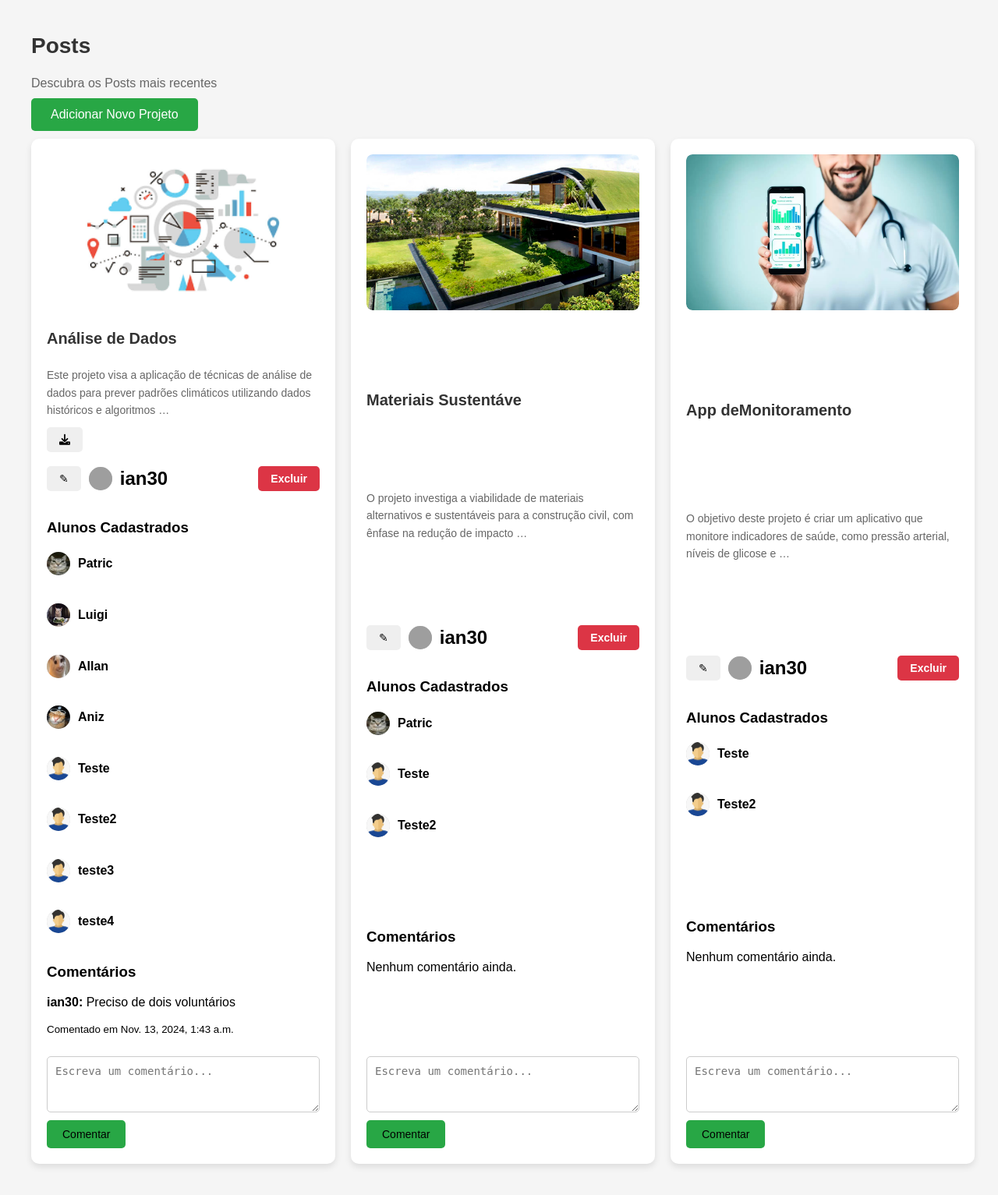
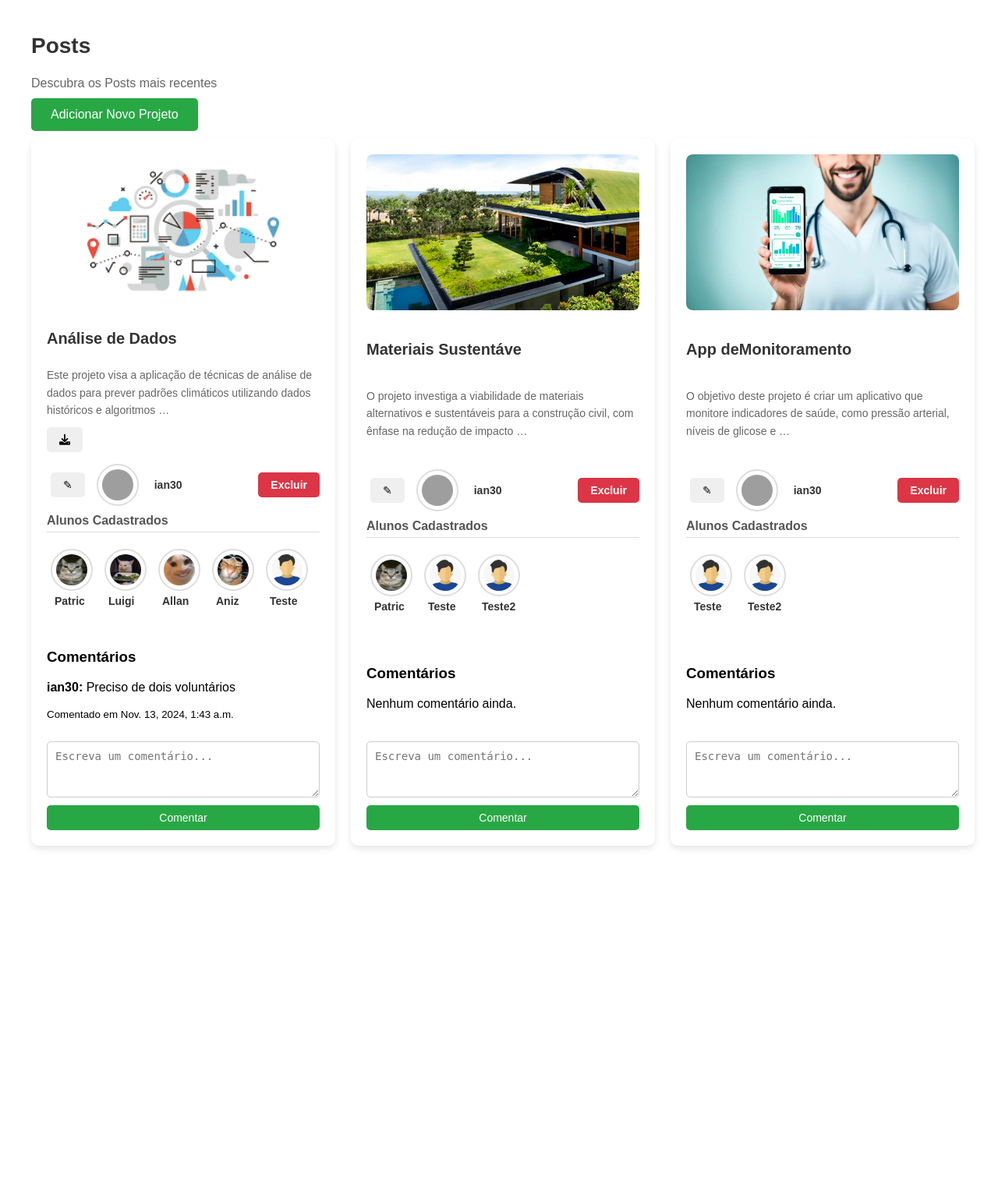
Before and after one commit to KaliRodri/IniCampi, a Django app: page / in a window 1280 px wide. Shown: the part 52-1585 px from the top of the page at 78% size. After the commit the page ends 1141 px from the top, so only its background shows below. Run offline with Django 5.2, Linux system fonts and the light colour scheme; a user stored in the database is signed in; data comes from the database, SQL or seed files in the repository; both versions use the stored data as it was after the commit; grey boxes are pictures that could not be loaded.

Commit message:
Feed/students

```diff
--- a/ICampi/settings.py
+++ b/ICampi/settings.py
@@ -120,7 +120,7 @@ USE_TZ = True
 # https://docs.djangoproject.com/en/5.1/howto/static-files/
 
 STATIC_URL = 'static/'
-STATICFILES_DIRS = [os.path.join(BASE_DIR, "static")]
+STATICFILES_DIRS = [os.path.join(BASE_DIR, 'static')]
 
 MEDIA_URL = '/media/'
 MEDIA_ROOT = BASE_DIR / 'media'
--- a/feed/templates/edit_project.html
+++ b/feed/templates/edit_project.html
@@ -7,6 +7,7 @@
     {% load static %}
     <link rel="stylesheet" href="{% static 'css/style.css' %}">
     <link rel="stylesheet" href="{% static 'css/feed.css' %}">
+
 </head>
 <body>
     <header>
--- a/feed/templates/feed/feed.html
+++ b/feed/templates/feed/feed.html
@@ -1,5 +1,6 @@
 <!DOCTYPE html>
 <html lang="en">
+
 <head>
     <meta charset="UTF-8">
     <meta name="viewport" content="width=device-width, initial-scale=1.0">
@@ -8,8 +9,8 @@
     <link rel="stylesheet" href="{% static 'css/style.css' %}">
     <link rel="stylesheet" href="{% static 'css/feed.css' %}">
     <link href="https://cdnjs.cloudflare.com/ajax/libs/font-awesome/6.0.0-beta3/css/all.min.css" rel="stylesheet">
+</head>
 
-</head>
 <body>
     <header>
         <h1>ICampi</h1>
@@ -19,9 +20,9 @@
                 <button type="submit" style="background: none; border: none; cursor: pointer;">
                     <i class="fas fa-search"></i>
                 </button>
-                <a href="{% url 'home' %}" class="clear-search-btn"><i class="fa fa-undo" aria-hidden="true"></i>
+                <a href="{% url 'home' %}" class="clear-search-btn">
+                    <i class="fa fa-undo" aria-hidden="true"></i>
                 </a>
-
             </form>
             <a href="{% url 'profile' %}">Profile</a>
             <form class="logout-form" action="{% url 'logout' %}" method="post">
@@ -55,13 +56,13 @@
                 </div>
 
                 <h2 class="project-title">{{ project.title }}</h2>
-                    <p class="project-body">{{ project.body|truncatewords:20 }}</p> <!-- Trunca o texto para caber no layout -->
+                <p class="project-body">{{ project.body|truncatewords:20 }}</p>
                 {% if project.pdf_file %}
                 <a href="{{ project.pdf_file.url }}" target="_blank" download>
-                        <button type="button"><i class="fa fa-download" aria-hidden="true"></i>
-                        </button>
+                    <button type="button"><i class="fa fa-download" aria-hidden="true"></i></button>
                 </a>
                 {% endif %}
+
                 <div class="project-footer">
                     <div class="project-footer-content">
                         <div class="author-info">
@@ -87,21 +88,28 @@
                     </div>
 
                     <h3>Alunos Cadastrados</h3>
+                    {% if project.students.all %}
+                    <div id="alunosCarousel{{ project.id }}" class="carousel slide" data-bs-ride="carousel">
+                        <div class="student-info">
                             {% for student in project.students.all %}
-                            <div class="student-info">
+                            <div class="carousel-item {% if forloop.first %}active{% endif %}">
+                                <div class="d-flex flex-column align-items-center">
                                     {% if student.profile_image %}
                                     <img src="{{ student.profile_image.url }}" alt="Foto de perfil de {{ student.user.username }}" class="avatar">
                                     {% else %}
                                     <img src="/static/images/Avatar_Padrão.jpeg" alt="Foto de perfil padrão" class="avatar">
                                     {% endif %}
-                                <h4>{{ student.user.username }}</h4>
+                                    <h4 class="mt-2">{{ student.user.username }}</h4>
                                 </div>
-                        {% empty %}
-                            <p>Nenhum aluno cadastrado.</p>
+                            </div>
                             {% endfor %}
                         </div>
+                    </div>
+                    {% else %}
+                    <p>Nenhum aluno cadastrado.</p>
+                    {% endif %}
+                </div>
 
-                    <!-- Botão de ingressar agora está aqui, antes da seção de comentários -->
                 {% if request.user.is_authenticated and request.user.profile.role == 'student' %}
                 <form action="{% url 'join_project' project.id %}" method="post" style="display:inline;">
                     {% csrf_token %}
@@ -109,7 +117,6 @@
                 </form>
                 {% endif %}
 
-                    <!-- Comentários e formulário -->
                 <div class="comment-section">
                     <h3>Comentários</h3>
                     {% for comment in project.comments.all %}
@@ -134,4 +141,5 @@
         </div>
     </main>
 </body>
+
 </html>
--- a/static/css/feed.css
+++ b/static/css/feed.css
@@ -1,18 +1,19 @@
-
-        /* CSS para estilizar o layout similar à imagem de referência */
+/* Estilos globais */
 body {
     font-family: Arial, sans-serif;
     margin: 0;
     padding: 0;
-            background-color: #f5f5f5;
+    background-color: #ffffff;
 }
-        /* Estilos principais */
+
+/* Container principal */
 .main {
     max-width: 1200px;
     margin: auto;
     padding: 20px;
 }
 
+/* Títulos e subtítulos das seções */
 .section-title {
     font-size: 28px;
     font-weight: bold;
@@ -27,21 +28,23 @@
     margin-bottom: 20px;
 }
 
+/* Grid de projetos */
 .projects-container {
-            display: grid;  /* Mudando para grid */
-            grid-template-columns: repeat(3, 1fr);  /* Isso cria 3 colunas com largura proporcional */
+    display: grid;
+    grid-template-columns: repeat(3, 1fr);
     gap: 20px;
     justify-items: center;
     margin-bottom: 20px;
 }
 
+/* Card de projeto */
 .project-card {
     background-color: white;
     padding: 20px;
     border-radius: 10px;
     box-shadow: 0px 4px 8px rgba(0, 0, 0, 0.1);
     max-width: 350px;
-            width: 100%;  /* Garante que o projeto ocupe 100% da largura da célula da grid */
+    width: 100%;
     display: flex;
     flex-direction: column;
     justify-content: space-between;
@@ -50,7 +53,7 @@
 .project-image {
     width: 100%;
     height: 200px;
-            object-fit: cover; /* Garante que a imagem preencha o espaço mantendo a proporção */
+    object-fit: cover;
     border-radius: 8px;
     overflow: hidden;
     margin-bottom: 15px;
@@ -70,39 +73,74 @@
     margin-bottom: 10px;
 }
 
+.project-footer {
+    padding: 10px 0;
+}
+
 .project-footer-content {
     display: flex;
-            justify-content: space-between; /* Alinha o autor à esquerda e o botão Excluir à direita */
+    justify-content: space-between;
     align-items: center;
-            width: 100%;
-            margin-bottom: 10px; /* Ajuste de margem para organização */
+    margin-bottom: 5px;
 }
 
 .author-info,
 .student-info {
     display: flex;
     align-items: center;
-            gap: 10px;
+    gap: 15px;
+    overflow-x: auto;
+    padding: 5px;
+    scrollbar-width: thin;
+    scrollbar-color: #aaa #f5f5f5;
 }
 
 .author-info img,
 .student-info img {
-            width: 30px;
-            height: 30px;
+    width: 40px;
+    height: 40px;
     border-radius: 50%;
-            background-color: #ccc;
+    object-fit: cover;
+    border: 2px solid #ddd;
+    flex-shrink: 0;
+    display: flex;
+    overflow-x: auto;
+    gap: 10px;
+    padding: 5px;
+}
+
+.author-info h2,
+.student-info h4 {
+    font-size: 14px;
+    color: #333;
+    margin: 5px;
+}
+
+.project-footer h3 {
+    margin-top: 5px;
+    font-size: 16px;
+    font-weight: bold;
+    color: #555;
+    border-bottom: 1px solid #ddd;
+    padding-bottom: 5px;
+}
+
+button {
+    padding: 8px 16px;
+    border: none;
+    border-radius: 5px;
+    font-size: 14px;
+    cursor: pointer;
+    transition: background-color 0.3s;
 }
 
 .add-project-btn {
     padding: 12px 25px;
     background-color: #28a745;
     color: white;
-            border: none;
     border-radius: 5px;
     font-size: 16px;
     text-align: center;
-            cursor: pointer;
-            transition: background-color 0.3s;
     position: relative;
     top: -10px;
 }
@@ -111,24 +149,10 @@
     background-color: #218838;
 }
 
-        /* Estilos para os botões de Logout, Excluir e Comentar */
-        button {
-            padding: 8px 16px;
-            border: none;
-            border-radius: 5px;
-            font-size: 14px;
-            cursor: pointer;
-            transition: background-color 0.3s;
-        }
 .delete-btn {
     background-color: #dc3545;
     color: white;
-        padding: 8px 16px;
     font-weight: bold;
-        border: none;
-        border-radius: 5px;
-        cursor: pointer;
-        transition: background-color 0.3s;
 }
 
 .delete-btn:hover {
@@ -136,16 +160,15 @@
 }
 
 .comment-form button {
-            width: fit-content;
-            padding: 10px 20px;
     background-color: #28a745;
-            border-radius: 5px;
+    color: white;
 }
 
 .comment-form button:hover {
     background-color: #218838;
 }
 
+/* Formulário de comentários */
 .comment-form {
     display: flex;
     flex-direction: column;
@@ -162,19 +185,6 @@
     margin-bottom: 10px;
 }
 
-        .comment-form button {
-            width: fit-content;
-            padding: 10px 20px;
-            background-color: #28a745;
-            border-radius: 5px;
+.student-info {
+    margin-bottom: 15px;
 }
-
-        /* Ajustes para aproximar os alunos do título "Alunos Cadastrados" */
-        .project-footer h3 {
-            margin-bottom: 5px; /* Menos espaço abaixo do título */
-        }
-
-        .student-info {
-            margin-top: 0; /* Remover o espaço superior */
-            margin-bottom: 5px; /* Menos espaço abaixo dos alunos */
-        }
```
Also changed, not shown: db.sqlite3. Lines whose indentation alone changed are shown as unchanged.
